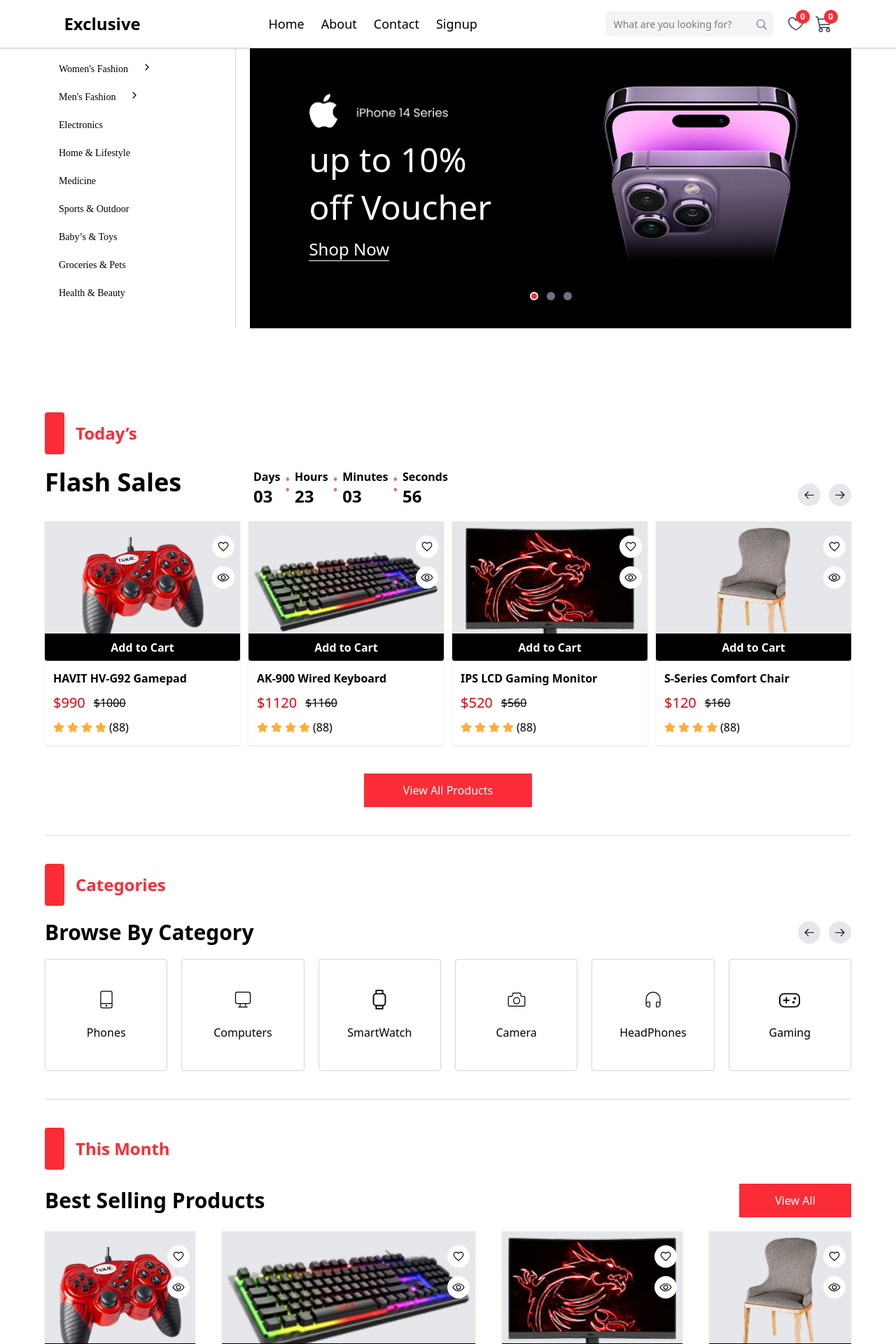
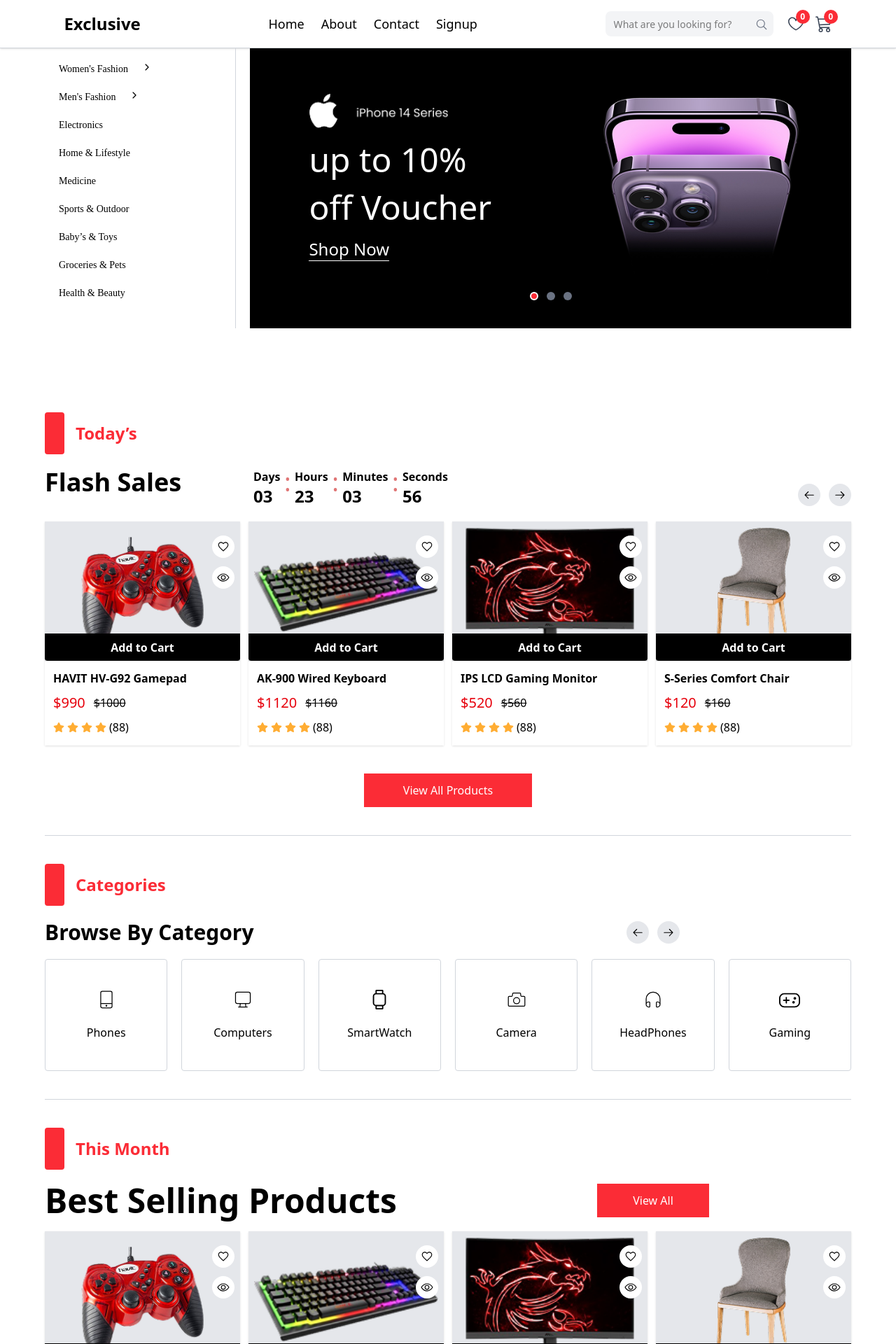
Before and after one commit to MAnwarulhaq/eccomerceNextJs, a Next.js app: page / in a window 1280 px wide. Shown: the top 1920 px of the page at 70% size. Built offline with nearby package versions, Linux system fonts and the light colour scheme.

Commit message:
update the code

```diff
--- a/app/components/Banner.jsx
+++ b/app/components/Banner.jsx
@@ -7,7 +7,7 @@
             <div className='flex  justify-center items-center'>
                 <div className="space-y-4 flex flex-col justify-center md:justify-start items-center md:items-start md:text-left">
                     <p className='text-[#00FF66] font-semibold ' >Categories</p>
-                    <div className='text-white text-2xl md:text-5xl'>
+                    <div className='text-white text-2xl xl:text-5xl'>
                         <p>Enhance Your </p>
                         <p>Music Experience</p>
                     </div>
--- a/app/components/BestProducts.jsx
+++ b/app/components/BestProducts.jsx
@@ -21,13 +21,13 @@
                 <div className="w-7 h-15 rounded bg-red-500"></div>
                 <h1 className="text-red-500 text-2xl font-semibold">This Month</h1>
             </div>
-            <div className="flex flex-col md:flex-row justify-center md:justify-between items-center gap-5">
-                <p className="font-semibold text-2xl~ md:text-3xl">Best Selling Products</p>
-                <div>
+            <div className="grid grid-cols-1 sm:grid-cols-2 gap-5">
+                <p className="font-semibold text-2xl md:text-5xl">Best Selling Products</p>
+                <div className="flex justify-center items-center">
                     <button className="bg-red-500 text-white w-40 h-12">View All</button>
                 </div>
             </div>
-            <div className='flex flex-wrap justify-center md:justify-between items-center gap-3 mt-5'>
+            <div className='grid grid-cols-1 sm:grid-cols-2  xl:grid-cols-4 gap-3 mt-5'>
 
                                 {
                                     products.map((item)=>{
--- a/app/components/Category.jsx
+++ b/app/components/Category.jsx
@@ -19,7 +19,7 @@
                 <div className="w-7 h-15 rounded bg-red-500"></div>
                 <h1 className="text-red-500 text-2xl font-semibold">Categories</h1>
             </div>
-            <div className="flex flex-wrap justify-center md:justify-between items-center gap-5  ">
+            <div className="grid grid-cols-1 sm:grid-cols-2 gap-5  ">
                 <p className='font-semibold text-2xl md:text-3xl'>Browse By Category</p>
                 <div className=' flex justify-center items-center gap-3'>
                     <div className='size-8 bg-gray-200 rounded-full flex justify-center items-center cursor-pointer'
--- a/app/components/HeroSection.jsx
+++ b/app/components/HeroSection.jsx
@@ -66,9 +66,9 @@
                     <Image
                         src="/images/hero.png"
                         alt="Hero"
-                        width={200}
-                        height={200}
-                        className=" w-[500px] h-80"
+                        width={900}
+                        height={900}
+                        className=""
                     />
                 </div>
 
```
